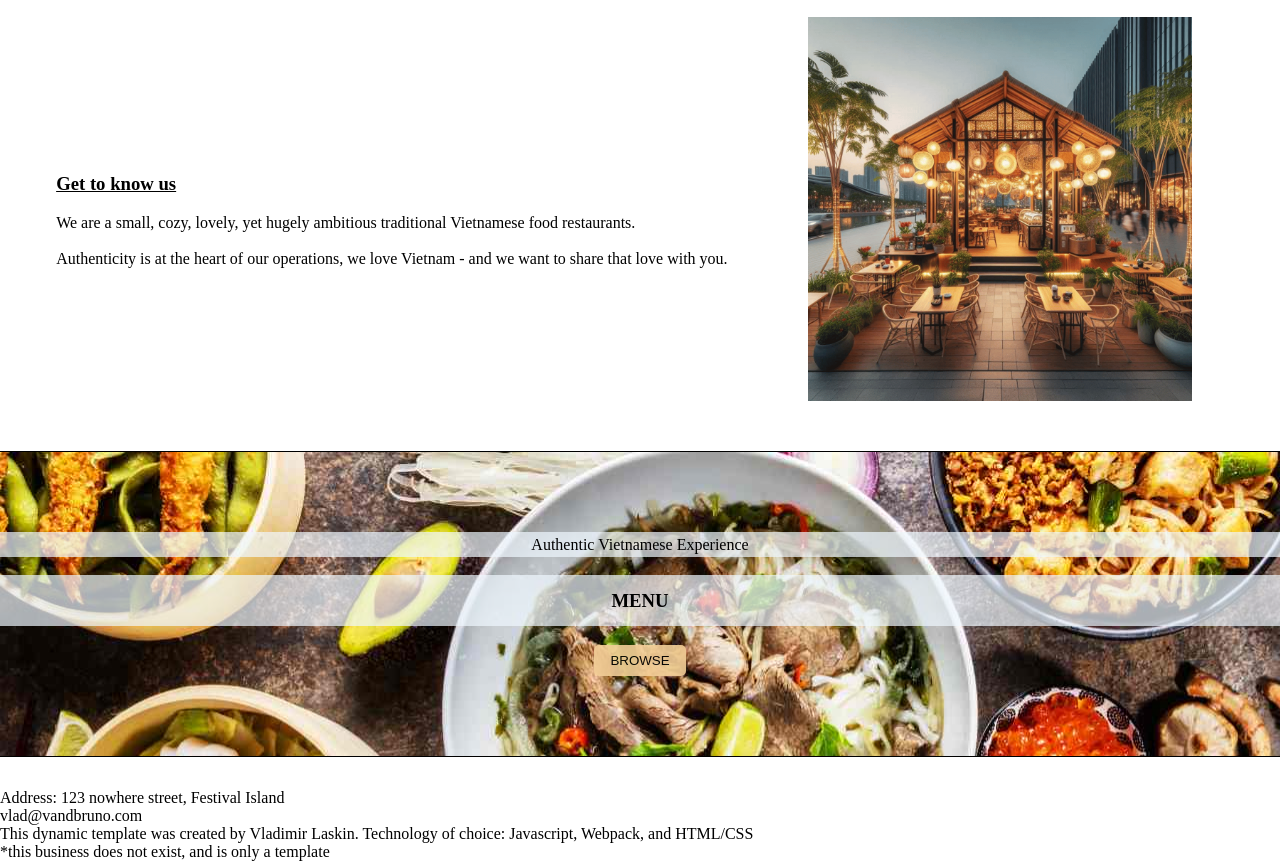
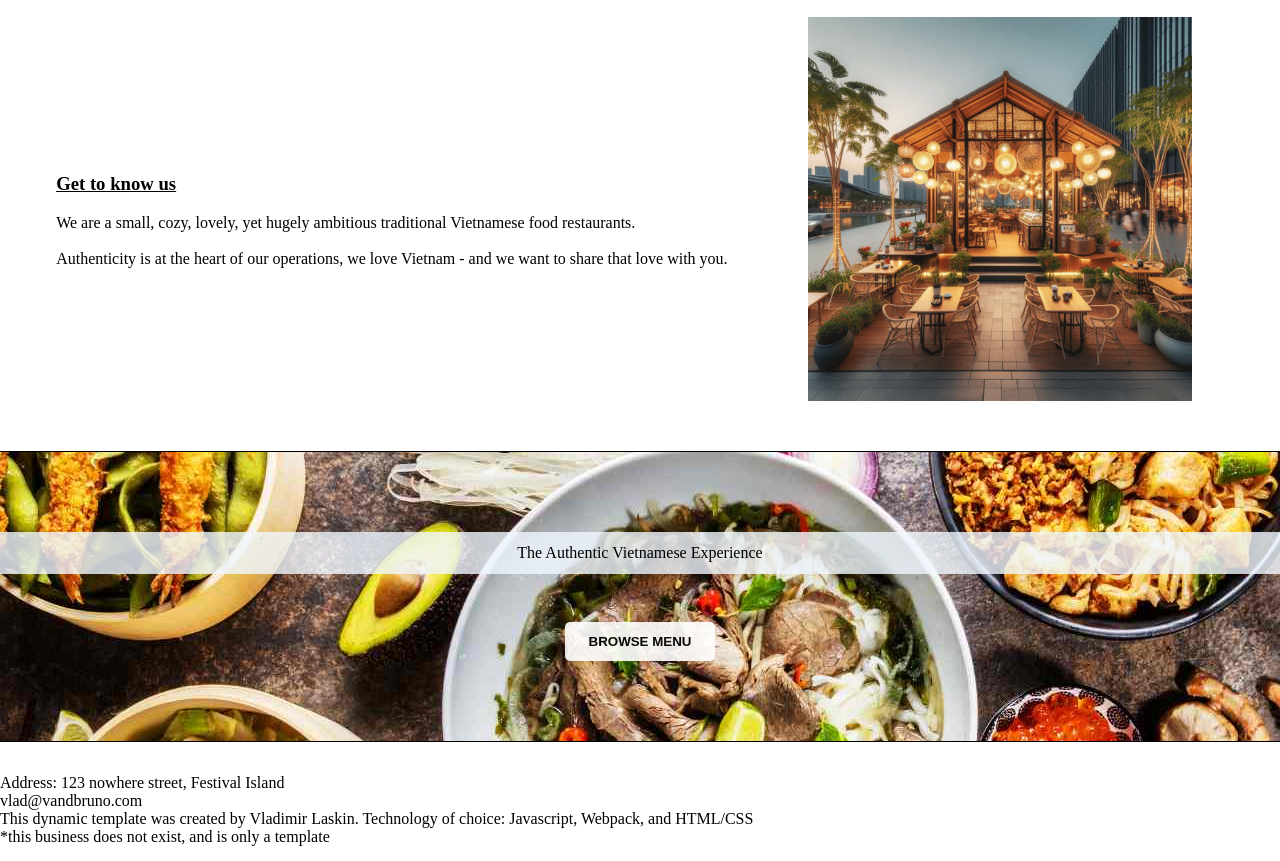
Before and after one commit to Viktotovich/restaurant-template, a website built with webpack: page src/index.html in a window 1280 px wide. Shown: the part 446-1307 px from the top of the page. Built offline with nearby package versions, Linux system fonts and the light colour scheme.

Commit message:
Adjusted CTA to look better

```diff
--- a/src/components/home.js
+++ b/src/components/home.js
@@ -253,20 +253,16 @@ const secondaryContent = {
     //TODO add an image to the container through css
     const ctaContainer = document.createElement("div");
     const foodIcon = document.createElement("div");
-    const menuTitle = document.createElement("h3");
     const ctaButton = document.createElement("button");
 
-    foodIcon.textContent = "Authentic Vietnamese Experience";
-    menuTitle.textContent = "MENU";
-    ctaButton.textContent = "BROWSE";
+    foodIcon.textContent = "The Authentic Vietnamese Experience";
+    ctaButton.textContent = "BROWSE MENU";
 
     ctaContainer.classList.add("cta-container");
     foodIcon.classList.add("food-icon");
-    menuTitle.classList.add("menu-title");
     ctaButton.classList.add("cta-button");
 
     ctaContainer.appendChild(foodIcon);
-    ctaContainer.appendChild(menuTitle);
     ctaContainer.appendChild(ctaButton);
 
     return ctaContainer;
--- a/src/styles.css
+++ b/src/styles.css
@@ -144,23 +144,19 @@ header {
 }
 
 .food-icon {
-  background-color: rgba(240, 248, 255, 0.7);
-  padding: 0.2rem 0;
-}
-
-.menu-title {
-  background-color: rgba(240, 248, 255, 0.7);
-  padding: 0.9rem 0;
+  background-color: rgba(240, 248, 255, 0.8);
+  padding: 0.75rem 0;
 }
 
 .cta-button {
   appearance: none;
   border: none;
-  padding: 0.5rem 1rem;
+  padding: 0.75rem 1.5rem;
   border-radius: 5px;
-  margin: 0 0.5rem;
+  margin: 3rem 0.5rem 0;
   opacity: 0.9;
-  background-color: var(--main-color-scheme);
+  background-color: white;
+  font-weight: bold;
 }
 
 .cta-button:hover {
```
